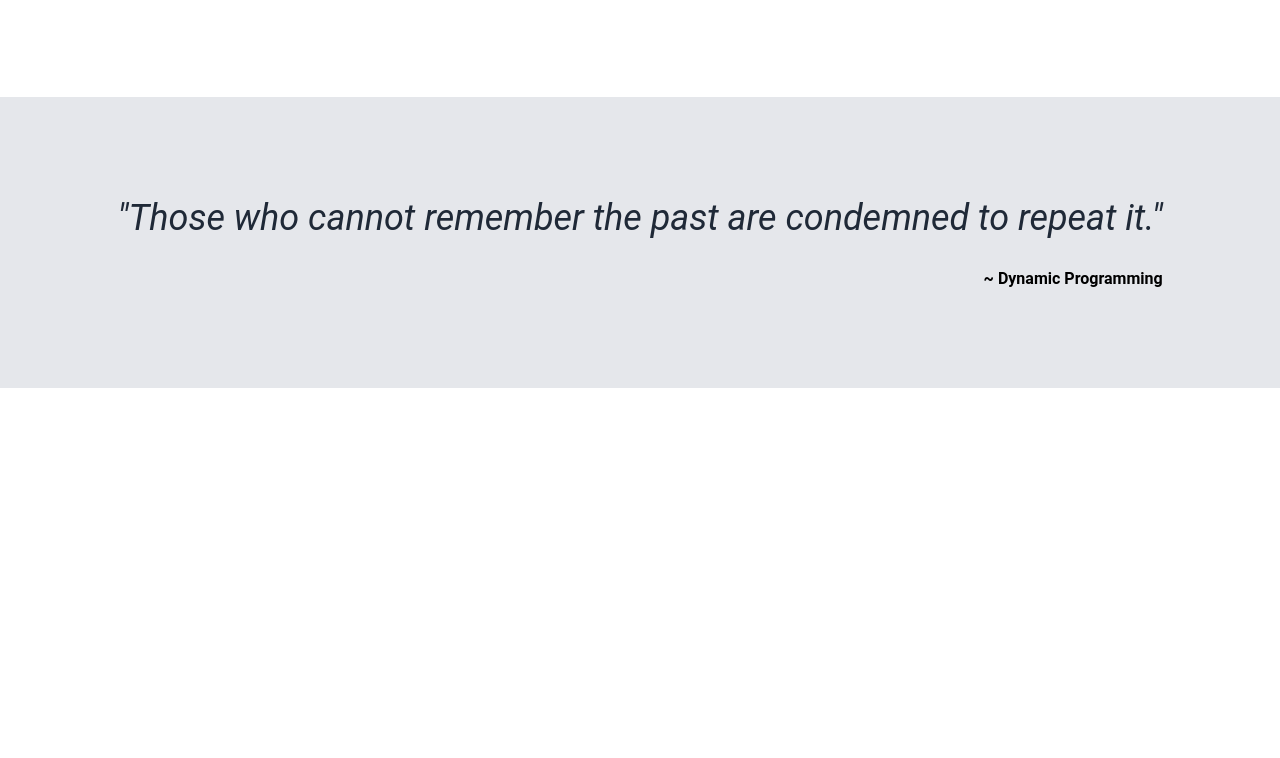
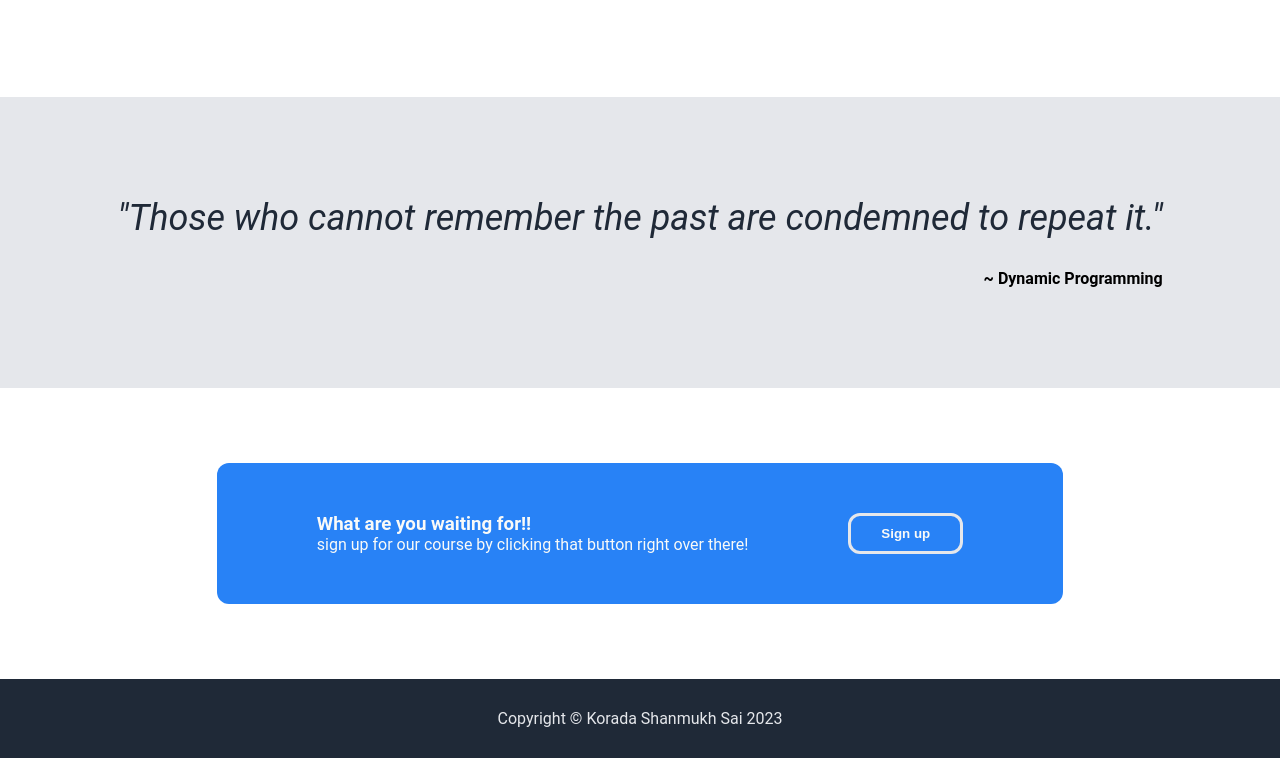
Before and after one commit to shanmukh-sai2003/odin-landing-page, a plain HTML site: page index.html in a window 1280 px wide. Shown: the part 1147-1905 px from the top of the page. Before the commit the page ends 1535 px from the top, so only its background shows below. Drawn offline with Linux system fonts and the light colour scheme.

Commit message:
added call for action and footer section

```diff
--- a/index.html
+++ b/index.html
@@ -55,5 +55,17 @@
                 <span>~ Dynamic Programming</span>
             </div>
         </div>
+        <div class="call-for-action-page">
+            <div class="call-for-action">
+                <div>
+                    <h3>What are you waiting for!!</h3>
+                    <p>sign up for our course by clicking that button right over there!</p>
+                </div>
+                <button>Sign up</button>
+            </div>
+        </div>
+        <div class="footer">
+            <p>Copyright &copy; Korada Shanmukh Sai 2023</p>
+        </div>
     </body>
 </html>
--- a/styles.css
+++ b/styles.css
@@ -124,3 +124,36 @@ body {
     float: right;
     margin-top: 30px;
 }
+
+.call-for-action-page {
+    padding: 75px 0px;
+    display: flex;
+    justify-content: center;
+}
+
+.call-for-action {
+    background-color: #2882F6;
+    color: #F9FAF8;
+    border-radius: 12px;
+    display: flex;
+    padding: 50px 100px;
+    gap: 100px;
+}
+
+.call-for-action button {
+    background-color: #2882F6;
+    color: #F9FAF8;
+    border: 3px solid #E5E7EB;
+    border-radius: 12px;
+    padding: 5px 30px;
+    font-weight: bold;
+    cursor: pointer;
+}
+
+.footer {
+    background-color: #1F2937;
+    color: #E5E7EB;
+    padding: 30px;
+    display: flex;
+    justify-content: center;
+}
```
